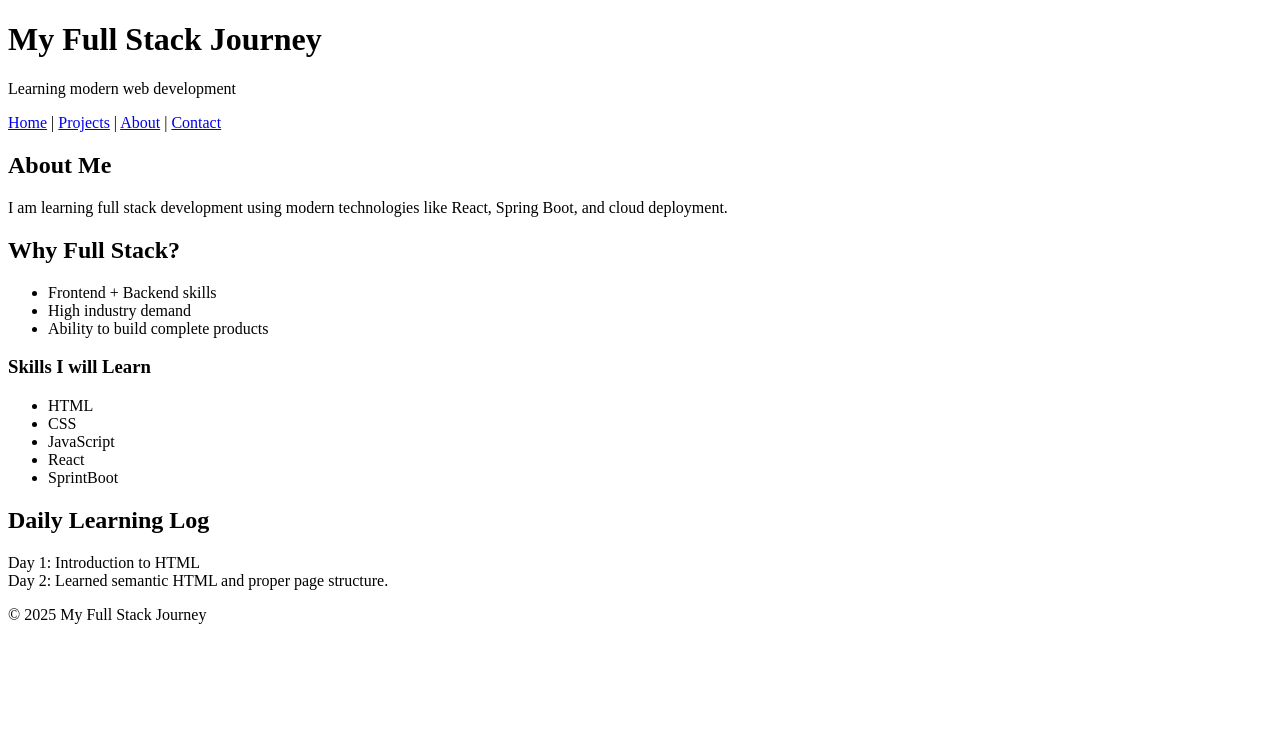
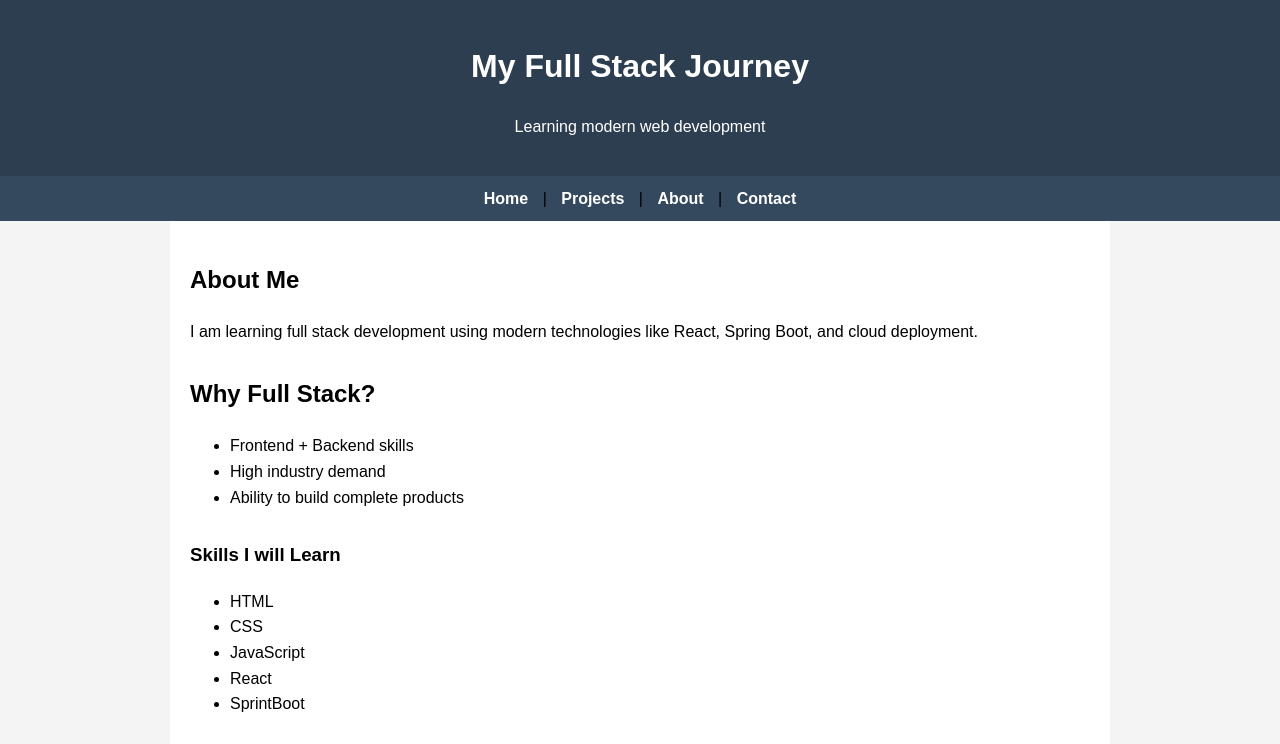
Before and after one commit to warr1or09/Full_stack--Learning, a plain HTML site: page index.html in a window 1280 px wide. Shown: the top 744 px of the page. Drawn offline with Linux system fonts and the light colour scheme.

Commit message:
Add files via upload
Day 3 - Adding CSS

```diff
--- a/index.html
+++ b/index.html
@@ -3,6 +3,55 @@
 <head>
     <meta charset="UTF-8">
     <title>Day 2 - Semantic HTML</title>
+
+    <style>
+    body {
+        font-family: Arial, sans-serif;
+        margin: 0;
+        padding: 0;
+        line-height: 1.6;
+        background-color: #f4f4f4;
+    }
+
+    header {
+        background-color: #2c3e50;
+        color: white;
+        padding: 20px;
+        text-align: center;
+    }
+
+    nav {
+        background-color: #34495e;
+        padding: 10px;
+        text-align: center;
+    }
+
+    nav a {
+        color: white;
+        margin: 0 10px;
+        text-decoration: none;
+        font-weight: bold;
+    }
+
+    main {
+        padding: 20px;
+        background-color: white;
+        max-width: 900px;
+        margin: auto;
+    }
+
+    section, article {
+        margin-bottom: 30px;
+    }
+
+    footer {
+        background-color: #2c3e50;
+        color: white;
+        text-align: center;
+        padding: 10px;
+    }
+</style>
+
 </head>
 <body>
 
```
